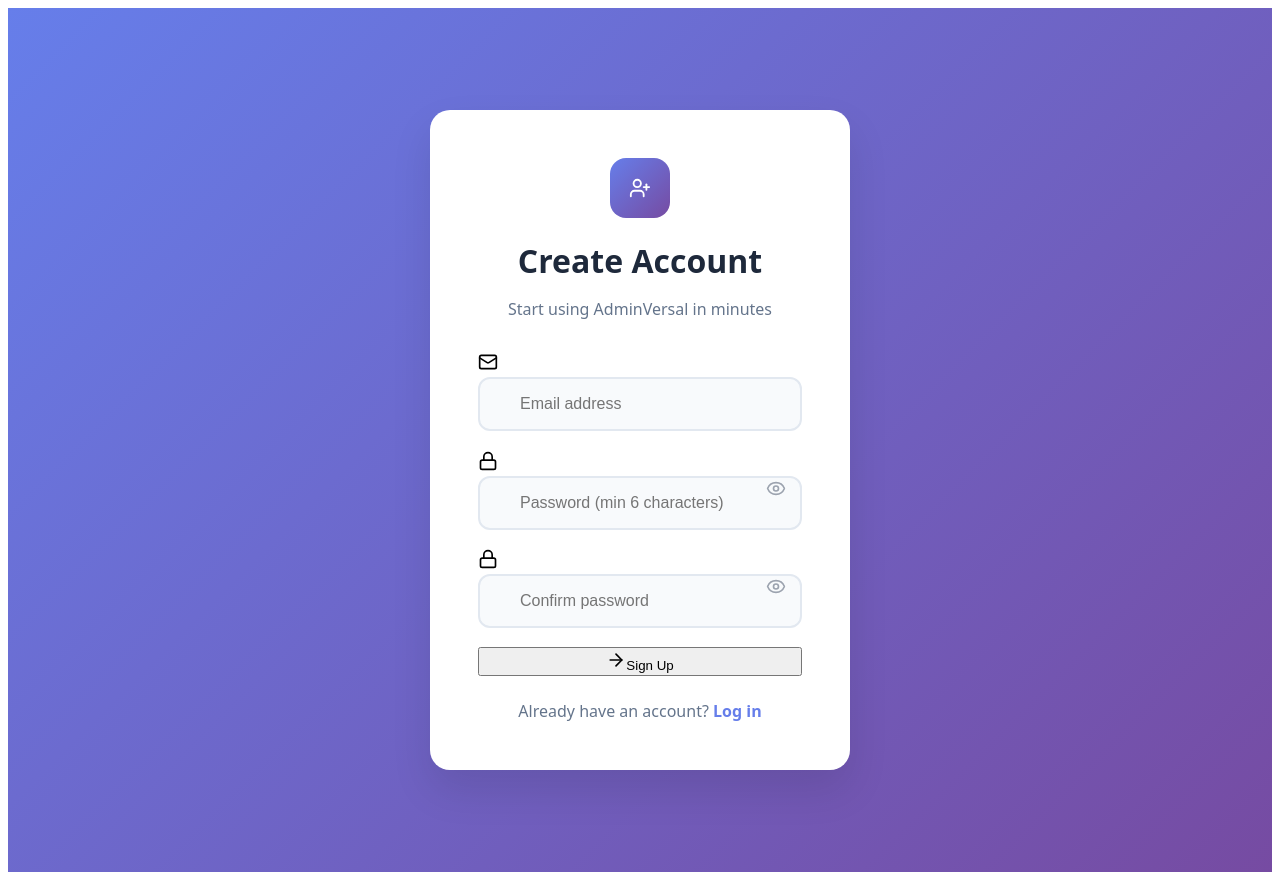
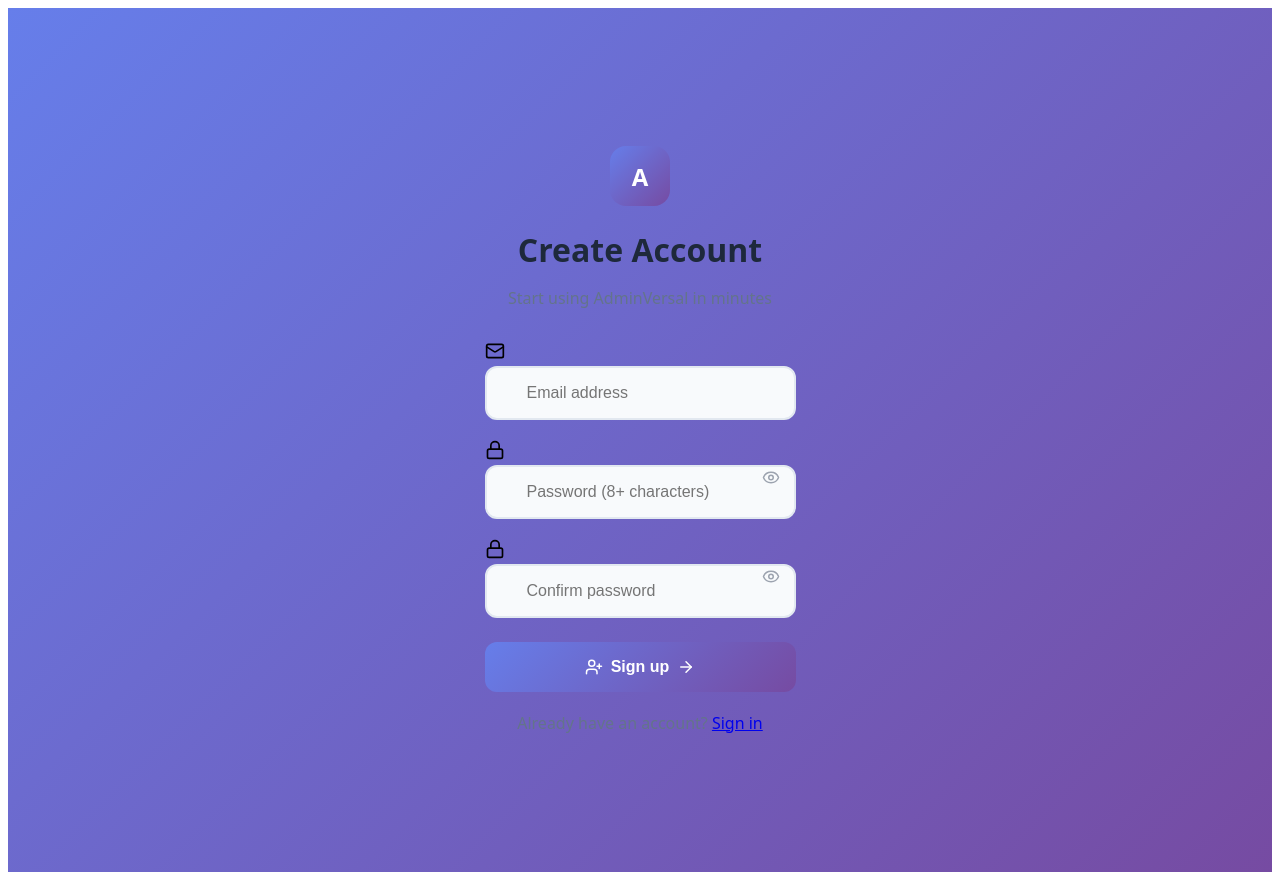
Before and after one commit to tgthe246mastermind/adminversal, a React (Vite) app: page /signup in a window 1280 px wide. Built offline with nearby package versions, Linux system fonts and the light colour scheme.

Commit message:
Update Signup.jsx

```diff
--- a/src/Signup.jsx
+++ b/src/Signup.jsx
@@ -1,9 +1,8 @@
-// src/components/Signup.jsx
 import React, { useState } from 'react';
 import { motion } from 'framer-motion';
 import { Mail, Lock, Eye, EyeOff, ArrowRight, UserPlus } from 'lucide-react';
 import { createClient } from '@supabase/supabase-js';
-import { useNavigate } from 'react-router-dom';
+import { useNavigate, Link } from 'react-router-dom';
 
 const supabase = createClient(
   import.meta.env.VITE_SUPABASE_URL,
@@ -16,24 +15,25 @@ function Signup() {
   const [email, setEmail] = useState('');
   const [password, setPassword] = useState('');
   const [confirmPassword, setConfirmPassword] = useState('');
+
   const [showPassword, setShowPassword] = useState(false);
   const [showConfirm, setShowConfirm] = useState(false);
 
   const [isLoading, setIsLoading] = useState(false);
   const [error, setError] = useState('');
-  const [notice, setNotice] = useState('');
+  const [info, setInfo] = useState('');
 
   const handleSubmit = async (e) => {
     e.preventDefault();
     setError('');
-    setNotice('');
+    setInfo('');
 
     if (!email || !password) {
       setError('Please enter an email and password.');
       return;
     }
-    if (password.length < 6) {
-      setError('Password must be at least 6 characters.');
+    if (password.length < 8) {
+      setError('Password must be at least 8 characters.');
       return;
     }
     if (password !== confirmPassword) {
@@ -43,33 +43,29 @@ function Signup() {
 
     setIsLoading(true);
     try {
-      // IMPORTANT: use your deployed Pages URL here for email confirmations
-      // If you have email confirmations OFF, Supabase returns a session immediately and this still works.
-      const emailRedirectTo = `${window.location.origin}/dashboard`;
+      const emailRedirectTo = `${window.location.origin}/login`;
 
       const { data, error } = await supabase.auth.signUp({
         email,
         password,
-        options: {
-          emailRedirectTo,
-        },
+        options: { emailRedirectTo },
       });
 
       if (error) {
-        setError(error.message || 'Signup failed.');
+        setError(error.message || 'Signup failed');
         return;
       }
 
-      // If confirmations are OFF, session will exist immediately
+      // If email confirmations are ON, session is usually null until user clicks the email link.
       if (data?.session) {
         navigate('/dashboard', { replace: true });
         return;
       }
 
-      // If confirmations are ON, no session yet
-      setNotice('Account created! Please check your email to confirm your account, then log in.');
-      // You can optionally auto-send them to login after a moment:
-      // setTimeout(() => navigate('/login'), 1200);
+      setInfo('✅ Account created. Please check your email to confirm your address, then log in.');
+      setEmail('');
+      setPassword('');
+      setConfirmPassword('');
     } catch {
       setError('Signup failed. Please try again.');
     } finally {
@@ -116,7 +112,7 @@ function Signup() {
           margin: 0 auto 1rem;
           color: white;
           font-size: 1.5rem;
-          font-weight: 600;
+          font-weight: 700;
         }
 
         .auth-title {
@@ -128,13 +124,13 @@ function Signup() {
 
         .auth-subtitle {
           color: #64748b;
-          margin-bottom: 2rem;
+          margin-bottom: 0.5rem;
         }
 
         .auth-form {
           display: flex;
           flex-direction: column;
-          gap: 1.2rem;
+          gap: 1.25rem;
         }
 
         .form-group {
@@ -180,24 +176,22 @@ function Signup() {
           border: none;
         }
 
-        .error-message {
-          color: #991b1b;
-          background: #fee2e2;
-          border: 1px solid #fecaca;
-          font-size: 0.9rem;
+        .info-message {
+          padding: 0.85rem 1rem;
+          background: #d1fae5;
+          color: #065f46;
+          border-radius: 12px;
+          font-size: 0.95rem;
           text-align: center;
-          padding: 0.75rem;
-          border-radius: 12px;
         }
 
-        .notice-message {
-          color: #065f46;
-          background: #d1fae5;
-          border: 1px solid #a7f3d0;
-          font-size: 0.9rem;
+        .error-message {
+          padding: 0.85rem 1rem;
+          background: #fee2e2;
+          color: #991b1b;
+          border-radius: 12px;
+          font-size: 0.95rem;
           text-align: center;
-          padding: 0.75rem;
-          border-radius: 12px;
         }
 
         .submit-button {
@@ -214,6 +208,7 @@ function Signup() {
           justify-content: center;
           gap: 0.5rem;
           transition: all 0.3s ease;
+          margin-top: 0.25rem;
         }
 
         .submit-button:hover:not(:disabled) {
@@ -228,7 +223,7 @@ function Signup() {
 
         .auth-footer {
           text-align: center;
-          margin-top: 1.5rem;
+          margin-top: 1.25rem;
           color: #64748b;
         }
 
@@ -245,7 +240,7 @@ function Signup() {
         .loading-spinner {
           width: 20px;
           height: 20px;
-          border: 2px solid rgba(255, 255, 255, 0.35);
+          border: 2px solid rgba(255, 255, 255, 0.3);
           border-top: 2px solid white;
           border-radius: 50%;
           animation: spin 1s linear infinite;
@@ -266,86 +261,80 @@ function Signup() {
           }
           .form-input {
             padding: 0.75rem 2rem 0.75rem 2rem;
-            font-size: 0.9rem;
+            font-size: 0.875rem;
           }
         }
       `}</style>
 
-      <div className="auth-container">
+      <motion.div
+        className="auth-container"
+        initial={{ opacity: 0, y: 20 }}
+        animate={{ opacity: 1, y: 0 }}
+        transition={{ duration: 0.5 }}
+      >
         <div className="auth-header">
-          <div className="auth-logo">
-            <UserPlus size={22} />
-          </div>
+          <div className="auth-logo">A</div>
           <h1 className="auth-title">Create Account</h1>
           <p className="auth-subtitle">Start using AdminVersal in minutes</p>
         </div>
+
+        {info && <div className="info-message">{info}</div>}
+        {error && <div className="error-message">{error}</div>}
 
         <form className="auth-form" onSubmit={handleSubmit}>
           <div className="form-group">
             <Mail className="input-icon" size={20} />
             <input
+              className="form-input"
               type="email"
-              className="form-input"
               placeholder="Email address"
               value={email}
               onChange={(e) => setEmail(e.target.value)}
               autoComplete="email"
-              required
             />
           </div>
 
           <div className="form-group">
             <Lock className="input-icon" size={20} />
             <input
+              className="form-input"
               type={showPassword ? 'text' : 'password'}
-              className="form-input"
-              placeholder="Password (min 6 characters)"
+              placeholder="Password (8+ characters)"
               value={password}
               onChange={(e) => setPassword(e.target.value)}
               autoComplete="new-password"
-              required
             />
             <button
               type="button"
               className="password-toggle"
               onClick={() => setShowPassword((v) => !v)}
-              aria-label={showPassword ? 'Hide password' : 'Show password'}
+              aria-label="Toggle password visibility"
             >
-              {showPassword ? <EyeOff size={20} /> : <Eye size={20} />}
+              {showPassword ? <EyeOff size={18} /> : <Eye size={18} />}
             </button>
           </div>
 
           <div className="form-group">
             <Lock className="input-icon" size={20} />
             <input
+              className="form-input"
               type={showConfirm ? 'text' : 'password'}
-              className="form-input"
               placeholder="Confirm password"
               value={confirmPassword}
               onChange={(e) => setConfirmPassword(e.target.value)}
               autoComplete="new-password"
-              required
             />
             <button
               type="button"
               className="password-toggle"
               onClick={() => setShowConfirm((v) => !v)}
-              aria-label={showConfirm ? 'Hide confirm password' : 'Show confirm password'}
+              aria-label="Toggle confirm password visibility"
             >
-              {showConfirm ? <EyeOff size={20} /> : <Eye size={20} />}
+              {showConfirm ? <EyeOff size={18} /> : <Eye size={18} />}
             </button>
           </div>
 
-          {error && <div className="error-message">{error}</div>}
-          {notice && <div className="notice-message">{notice}</div>}
-
-          <motion.button
-            type="submit"
-            className="submit-button"
-            disabled={isLoading}
-            whileHover={isLoading ? {} : { scale: 1.02 }}
-            whileTap={isLoading ? {} : { scale: 0.98 }}
-          >
+          <button className="submit-button" type="submit" disabled={isLoading}>
             {isLoading ? (
               <>
                 <div className="loading-spinner" />
@@ -353,27 +342,21 @@ function Signup() {
               </>
             ) : (
               <>
-                <ArrowRight size={20} />
-                Sign Up
+                <UserPlus size={18} />
+                Sign up
+                <ArrowRight size={18} />
               </>
             )}
-          </motion.button>
+          </button>
         </form>
 
         <div className="auth-footer">
           Already have an account?{' '}
-          <a
-            href="/login"
-            className="auth-link"
-            onClick={(e) => {
-              e.preventDefault();
-              navigate('/login');
-            }}
-          >
-            Log in
-          </a>
+          <Link className="auth-link" to="/login">
+            Sign in
+          </Link>
         </div>
-      </div>
+      </motion.div>
     </div>
   );
 }
```
